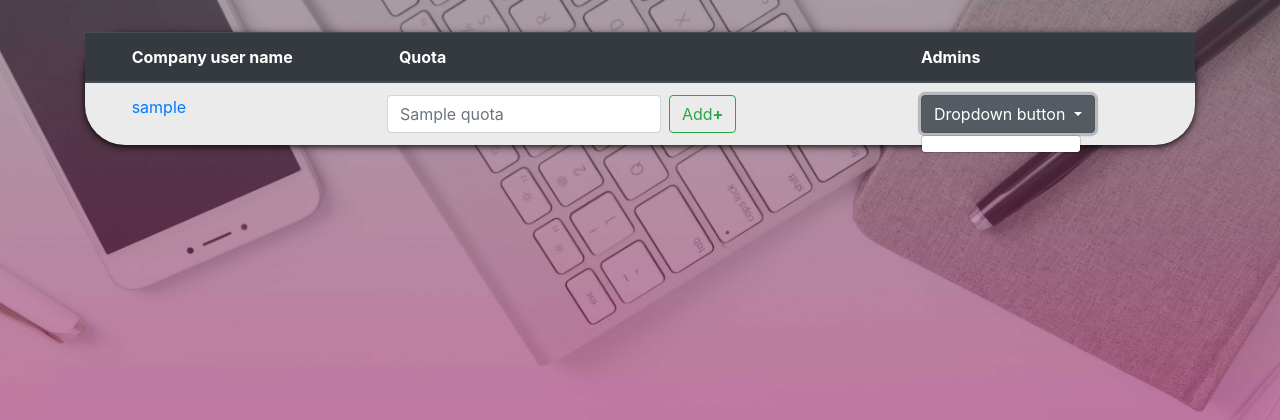
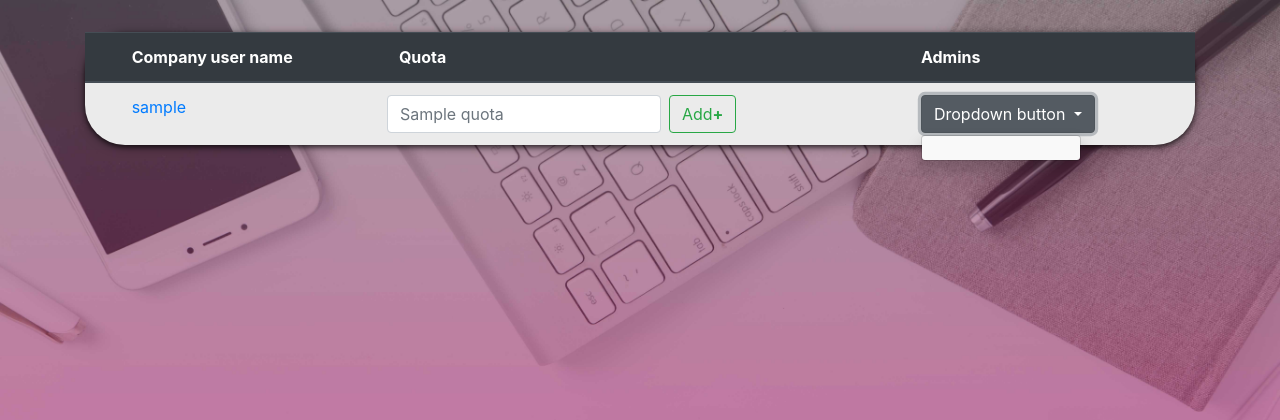
Before and after one commit to alihasan6336/Passions_Test_Web_App, a Flask app: template templates/company_dashboard.html in a window 1280 px wide, after a click on "Dropdown button". Shown: the top 420 px of the page. Run offline with Flask 2, Linux system fonts and the light colour scheme; the template is opened without the code that fills it: most values are stand-ins (such as "Sample title", 1, 10 or a date in 2020); some libraries are stand-ins or nearby versions.

Commit message:
Testing the dropdown menu in 'company_dashboard'

```diff
--- a/templates/company_dashboard.html
+++ b/templates/company_dashboard.html
@@ -10,6 +10,28 @@
     <script src="https://maxcdn.bootstrapcdn.com/bootstrap/4.0.0/js/bootstrap.min.js" integrity="sha384-JZR6Spejh4U02d8jOt6vLEHfe/JQGiRRSQQxSfFWpi1MquVdAyjUar5+76PVCmYl" crossorigin="anonymous"></script>
 
     <link rel="stylesheet" href="../static/css/company_dashboard.css?version=100">
+
+    <!-- Testing the dropdown menu -->
+      <style>
+        .dropdown {
+          position: relative;
+          display: inline-block;
+        }
+
+        .dropdown-content {
+          display: none;
+          position: absolute;
+          background-color: #f9f9f9;
+          min-width: 160px;
+          box-shadow: 0px 8px 16px 0px rgba(0,0,0,0.2);
+          padding: 12px 16px;
+          z-index: 1;
+        }
+
+        .dropdown:hover .dropdown-content {
+          display: block;
+        }
+        </style>
 </head>
 <body>
   <div class="container">
@@ -41,7 +63,7 @@
                 <button class="btn btn-secondary dropdown-toggle" type="button" id="dropdownMenuButton" data-toggle="dropdown" aria-haspopup="true" aria-expanded="false">
                   Dropdown button
                 </button>
-                <div class="dropdown-menu" aria-labelledby="dropdownMenuButton">
+                <div class="dropdown-menu dropdown-content" aria-labelledby="dropdownMenuButton">
                   {% for admin in admins if admin.company == company.user_name.lower() %}
                     <div>
                       <p class="dropdown-item" href="#">
```
